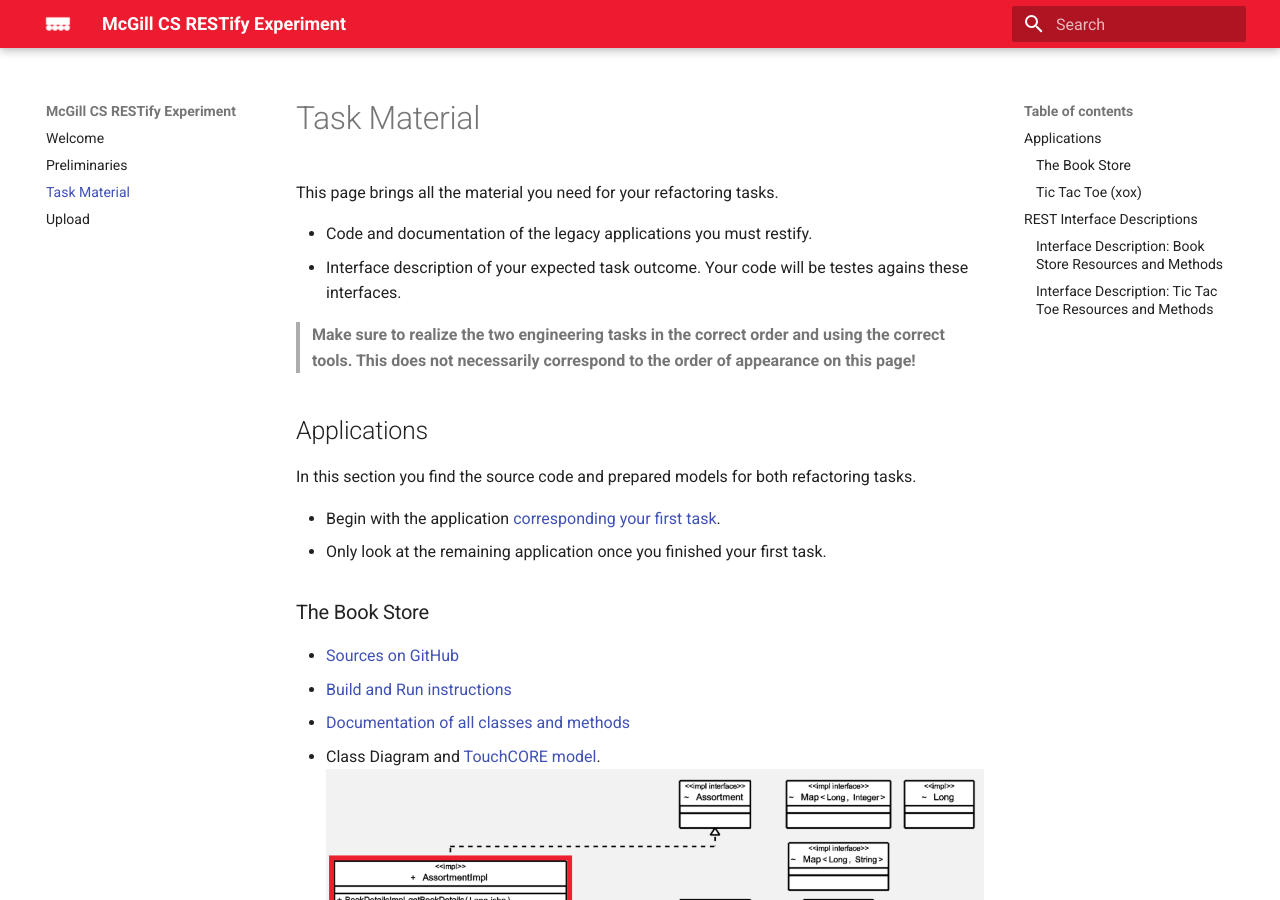
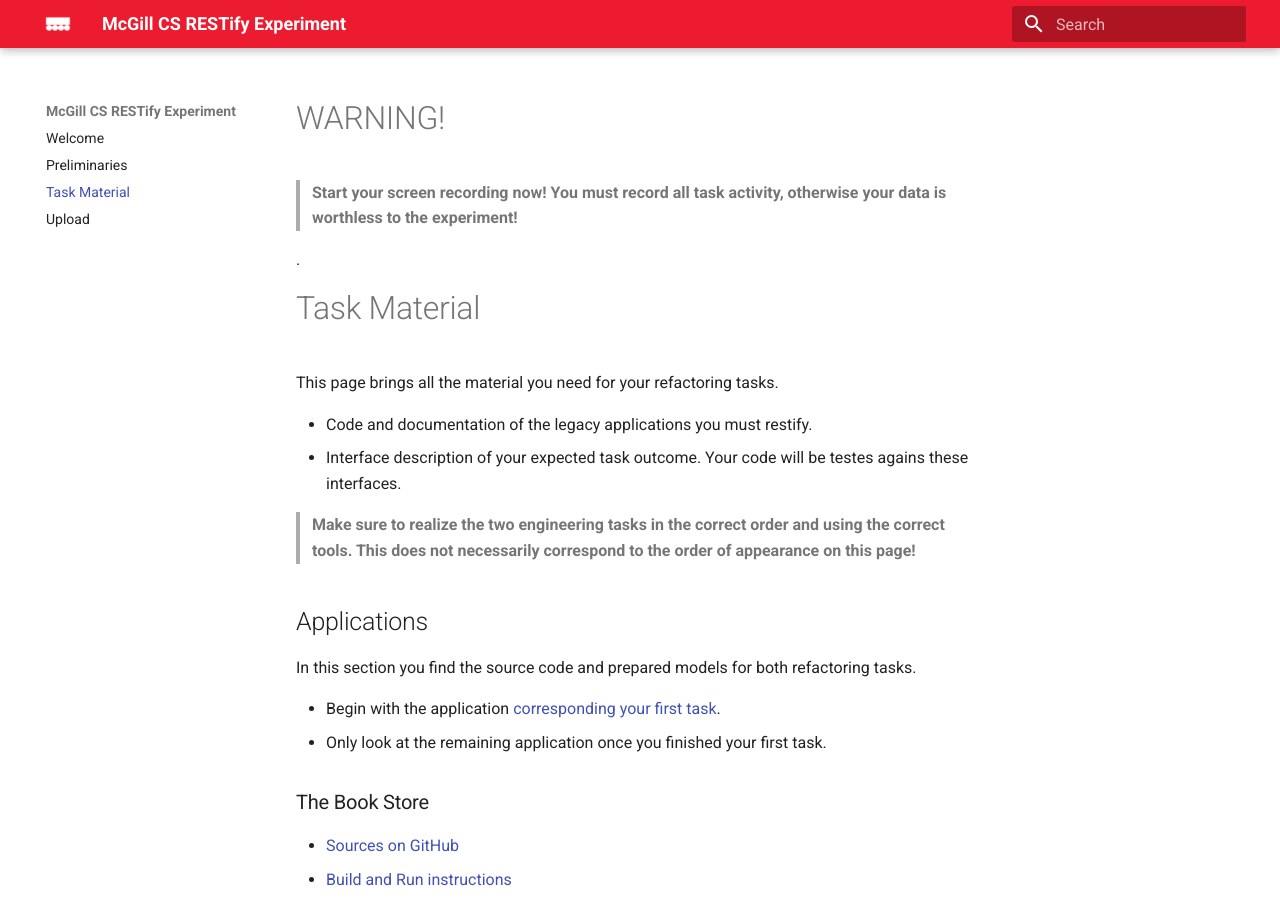
Before and after one commit to m5c/RestifyParticipantInstructions, an MkDocs documentation site: the page built from docs/material.md, in a window 1280 px wide and 900 px high. Built offline with MkDocs 1.6.1 and Material for MkDocs 9.7.7, drawn with Linux system fonts in a browser that asks for light colours.

Commit message:
Added reminder for screen recording

```diff
--- a/docs/material.md
+++ b/docs/material.md
@@ -1,3 +1,9 @@
+# WARNING!
+
+ > **Start your screen recording now! You must record all task activity, otherwise your data is worthless to the experiment!**
+
+.
+
 # Task Material
 
 This page brings all the material you need for your refactoring tasks.
```
